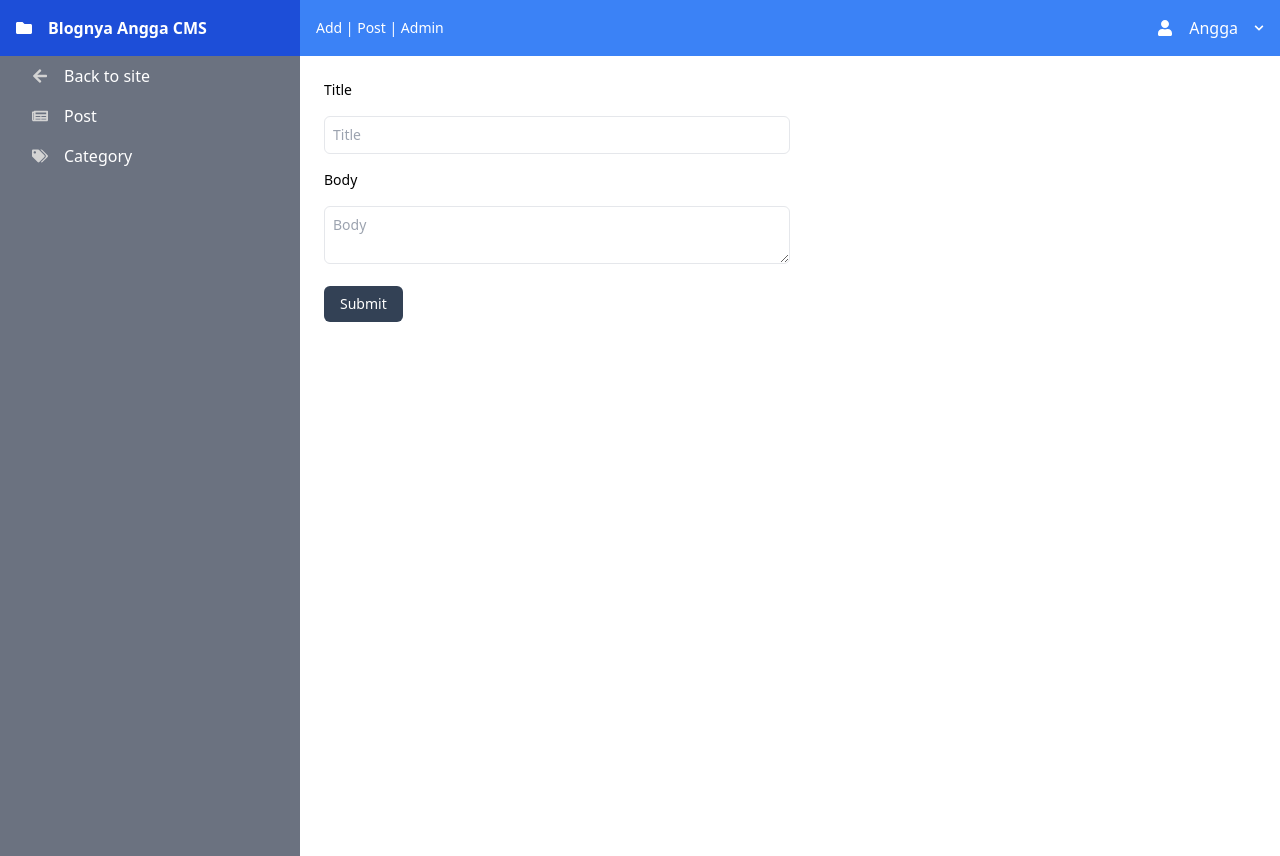
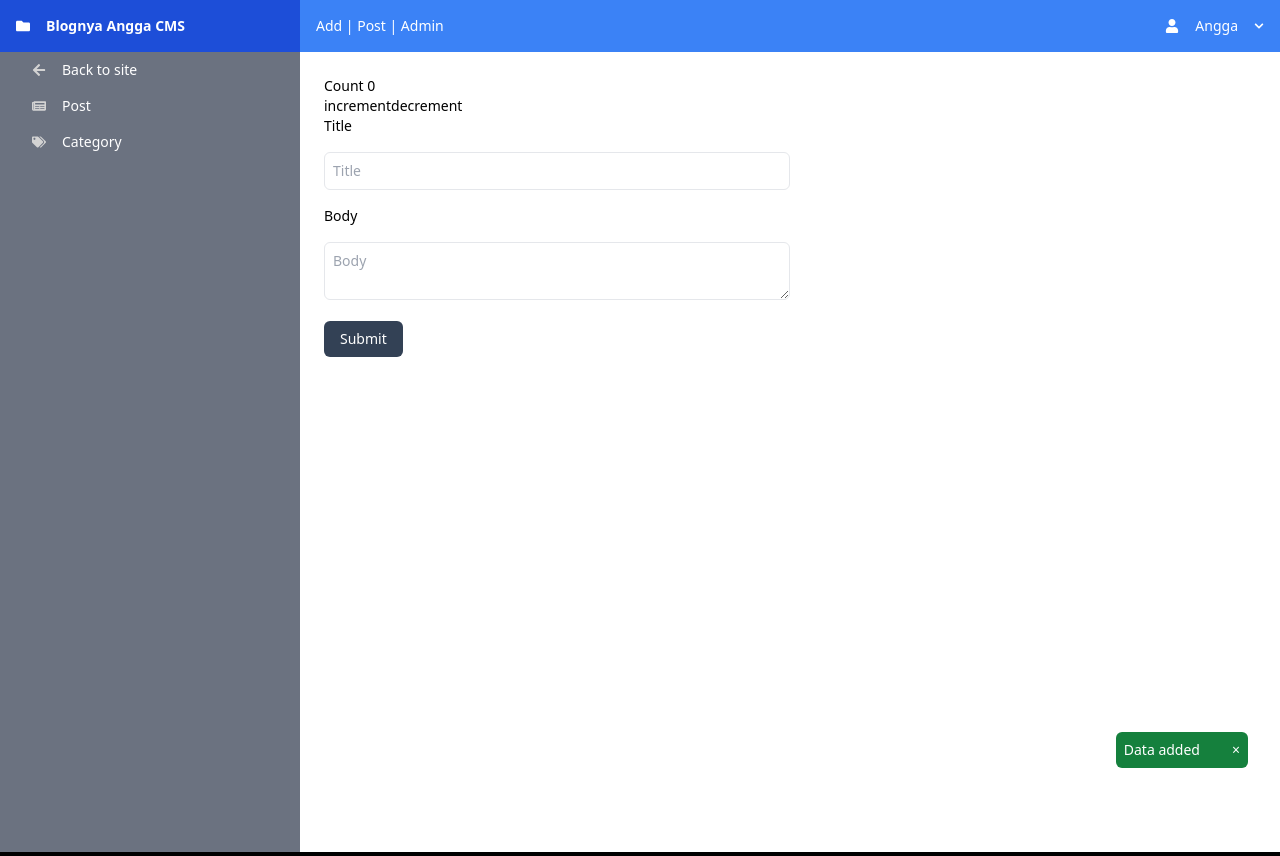
Before and after one commit to anggakswr/blog-next, a Next.js app: page /admin/post/add in a window 1280 px wide. Built offline with nearby package versions, Linux system fonts and the light colour scheme.

Commit message:
Added axios POST req Added global state Added snackbar

```diff
--- /dev/null
+++ b/components/admin/Snackbar.tsx
@@ -0,0 +1,11 @@
+const Snackbar = () => {
+  return (
+    <div className="fixed bottom-8 right-8 bg-green-700 text-white p-2 rounded-md box-between gap-x-8">
+      <p>Data added</p>
+
+      <button>&times;</button>
+    </div>
+  );
+};
+
+export default Snackbar;
--- a/components/admin/TextArea.tsx
+++ b/components/admin/TextArea.tsx
@@ -2,9 +2,10 @@ type TextAreaPropType = {
   label: string;
   value: string;
   onChange: (e: React.ChangeEvent<HTMLTextAreaElement>) => void;
+  disabled: boolean;
 };
 
-const TextArea = ({ label, value, onChange }: TextAreaPropType) => {
+const TextArea = ({ label, value, onChange, disabled }: TextAreaPropType) => {
   return (
     <div className="mb-4">
       <label htmlFor={label} className="block text-sm mb-4">
@@ -17,6 +18,7 @@ const TextArea = ({ label, value, onChange }: TextAreaPropType) => {
         className="admin-input w-1/2"
         value={value}
         onChange={onChange}
+        disabled={disabled}
       />
     </div>
   );
--- a/components/admin/TextField.tsx
+++ b/components/admin/TextField.tsx
@@ -4,9 +4,10 @@ type TextFieldPropType = {
   label: string;
   value: string;
   onChange: (e: React.ChangeEvent<HTMLInputElement>) => void;
+  disabled: boolean;
 };
 
-const TextField = ({ label, value, onChange }: TextFieldPropType) => {
+const TextField = ({ label, value, onChange, disabled }: TextFieldPropType) => {
   return (
     <div className="mb-4">
       <label htmlFor={label} className="block text-sm mb-4">
@@ -20,6 +21,7 @@ const TextField = ({ label, value, onChange }: TextFieldPropType) => {
         className="admin-input w-1/2"
         value={value}
         onChange={onChange}
+        disabled={disabled}
       />
     </div>
   );
--- a/layouts/Admin.tsx
+++ b/layouts/Admin.tsx
@@ -4,6 +4,7 @@ import Head from "next/head";
 import { useRouter } from "next/router";
 import React from "react";
 import pathToTitle from "helpers/pathToTitle";
+import Snackbar from "components/admin/Snackbar";
 
 type AdminPropType = {
   children: React.ReactNode;
@@ -15,7 +16,7 @@ const Admin = ({ children }: AdminPropType) => {
   const title = pathToTitle(asPath);
 
   return (
-    <div>
+    <div className="admin-layout">
       <Head>
         <title>
           {/* Add | Post | Admin | Blognya Angga */}
@@ -28,12 +29,14 @@ const Admin = ({ children }: AdminPropType) => {
       {/* header */}
       <Header />
 
-      <main className="flex min-h-screen mt-[56px]">
+      <main className="flex min-h-screen mt-[52px]">
         <Sidebar />
 
         <section className="flex-1 bg-white p-6">
           {/* main content of the page */}
           {children}
+
+          <Snackbar />
         </section>
       </main>
     </div>
--- a/next.config.js
+++ b/next.config.js
@@ -7,6 +7,11 @@ const nextConfig = {
       {
         source: "/post",
         destination: "/",
+        permanent: true,
+      },
+      {
+        source: "/admin",
+        destination: "/admin/post",
         permanent: true,
       },
     ];
--- a/package.json
+++ b/package.json
@@ -9,12 +9,14 @@
     "lint": "next lint"
   },
   "dependencies": {
+    "@reduxjs/toolkit": "^1.8.5",
     "axios": "^0.27.2",
     "next": "12.2.5",
     "next-share": "^0.18.1",
     "react": "18.2.0",
     "react-dom": "18.2.0",
     "react-icons": "^4.4.0",
+    "react-redux": "^8.0.2",
     "swr": "^1.3.0"
   },
   "devDependencies": {
--- a/pages/_app.tsx
+++ b/pages/_app.tsx
@@ -4,6 +4,8 @@ import axios from "axios";
 import Default from "layouts/Default";
 import { useRouter } from "next/router";
 import Admin from "layouts/Admin";
+import store from "store";
+import { Provider } from "react-redux";
 
 axios.defaults.baseURL = process.env.apiBaseUrl;
 
@@ -12,9 +14,11 @@ function MyApp({ Component, pageProps }: AppProps) {
 
   if (asPath.includes("/admin")) {
     return (
-      <Admin>
-        <Component {...pageProps} />
-      </Admin>
+      <Provider store={store}>
+        <Admin>
+          <Component {...pageProps} />
+        </Admin>
+      </Provider>
     );
   }
 
--- a/pages/admin/post/add.tsx
+++ b/pages/admin/post/add.tsx
@@ -3,10 +3,21 @@ import TextField from "components/admin/TextField";
 import { NextPage } from "next";
 import { useState } from "react";
 import React from "react";
+import axios from "axios";
+import Router from "next/router";
+import { useSelector, useDispatch } from "react-redux";
+import { decrement, increment, currentCount } from "slices/counterSlice";
 
 const AdminAddPost: NextPage = () => {
+  // global state
+  const count = useSelector(currentCount);
+  const dispatch = useDispatch();
+
+  // local state
   const [title, setTitle] = useState("");
   const [body, setBody] = useState("");
+  const [error, setError] = useState("");
+  const [loading, setLoading] = useState(false);
 
   const changeTitle = (e: React.ChangeEvent<HTMLInputElement>) => {
     setTitle(e.target.value);
@@ -16,16 +27,57 @@ const AdminAddPost: NextPage = () => {
     setBody(e.target.value);
   };
 
-  const submit = (e: React.FormEvent<HTMLFormElement>) => {
+  const submit = async (e: React.FormEvent<HTMLFormElement>) => {
     e.preventDefault();
+
+    const payload = {
+      title,
+      body,
+    };
+
+    setLoading(true);
+
+    try {
+      await axios.post("/posts", payload);
+      Router.push("/admin/post");
+    } catch {
+      setError("Sorry, an error occurred");
+    }
+
+    setLoading(false);
   };
 
   return (
     <form onSubmit={submit}>
-      <TextField label="Title" value={title} onChange={changeTitle} />
-      <TextArea label="Body" value={body} onChange={changeBody} />
+      <p>Count {count}</p>
 
-      <button className="admin-btn">Submit</button>
+      <button type="button" onClick={() => dispatch(increment())}>
+        increment
+      </button>
+
+      <button type="button" onClick={() => dispatch(decrement())}>
+        decrement
+      </button>
+
+      {error && <p className="text-red-500 mb-4">{error}</p>}
+
+      <TextField
+        label="Title"
+        value={title}
+        onChange={changeTitle}
+        disabled={loading}
+      />
+
+      <TextArea
+        label="Body"
+        value={body}
+        onChange={changeBody}
+        disabled={loading}
+      />
+
+      <button className="admin-btn" disabled={loading}>
+        Submit
+      </button>
     </form>
   );
 };
--- /dev/null
+++ b/slices/counterSlice.ts
@@ -0,0 +1,37 @@
+import { createSlice, PayloadAction } from "@reduxjs/toolkit";
+import type { RootState } from "store";
+
+// Define a type for the slice state
+type CounterState = {
+  value: number;
+};
+
+// Define the initial state using that type
+const initialState: CounterState = {
+  value: 0,
+};
+
+export const counterSlice = createSlice({
+  name: "counter",
+  // `createSlice` will infer the state type from the `initialState` argument
+  initialState,
+  reducers: {
+    increment: (state) => {
+      state.value += 1;
+    },
+    decrement: (state) => {
+      state.value -= 1;
+    },
+    // Use the PayloadAction type to declare the contents of `action.payload`
+    incrementByAmount: (state, action: PayloadAction<number>) => {
+      state.value += action.payload;
+    },
+  },
+});
+
+export const { increment, decrement, incrementByAmount } = counterSlice.actions;
+
+// Other code such as selectors can use the imported `RootState` type
+export const currentCount = (state: RootState) => state.counter.value;
+
+export default counterSlice.reducer;
--- /dev/null
+++ b/store.ts
@@ -0,0 +1,18 @@
+import { configureStore } from "@reduxjs/toolkit";
+import counterReducer from "slices/counterSlice";
+// ...
+
+const store = configureStore({
+  reducer: {
+    counter: counterReducer,
+    // comments: commentsReducer,
+    // users: usersReducer,
+  },
+});
+
+// Infer the `RootState` and `AppDispatch` types from the store itself
+export type RootState = ReturnType<typeof store.getState>;
+// Inferred type: {posts: PostsState, comments: CommentsState, users: UsersState}
+export type AppDispatch = typeof store.dispatch;
+
+export default store;
--- a/styles/globals.css
+++ b/styles/globals.css
@@ -1,6 +1,10 @@
 @tailwind base;
 @tailwind components;
 @tailwind utilities;
+
+* {
+  @apply duration-150;
+}
 
 body {
   @apply bg-black scroll-smooth;
@@ -33,10 +37,24 @@ textarea {
 }
 
 .admin-btn:hover,
+.admin-btn:disabled,
 .admin-delete-btn:hover {
   @apply opacity-50;
+}
+
+.admin-btn:disabled,
+.admin-input:disabled {
+  @apply cursor-not-allowed;
+}
+
+.admin-input:disabled {
+  @apply bg-gray-300;
 }
 
 .admin-input {
   @apply border rounded-md p-2 text-sm;
 }
+
+.admin-layout > * {
+  @apply text-sm;
+}
```
Also changed, not shown: 1 other file (tests, documents, lock files or other folders).
